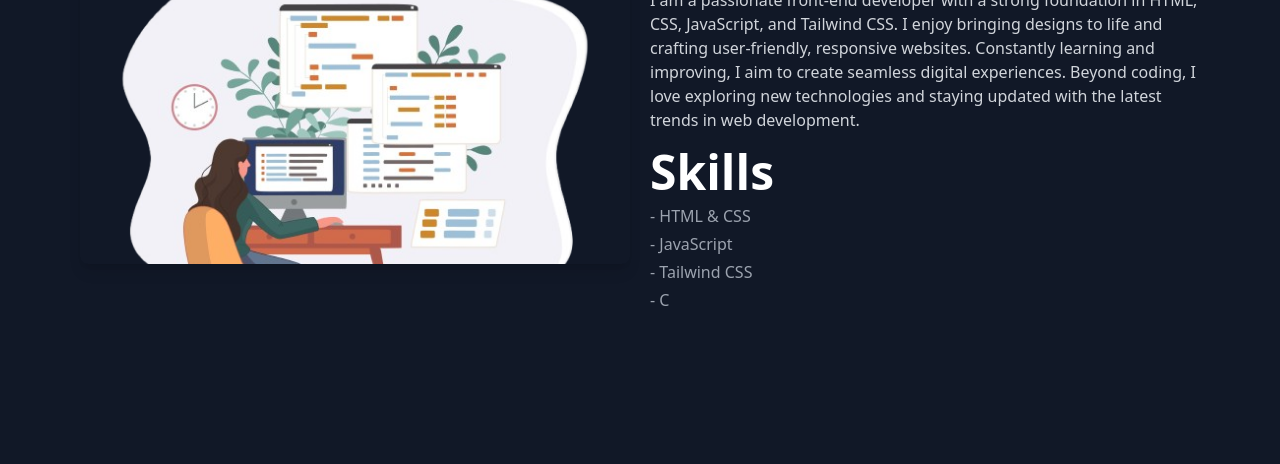
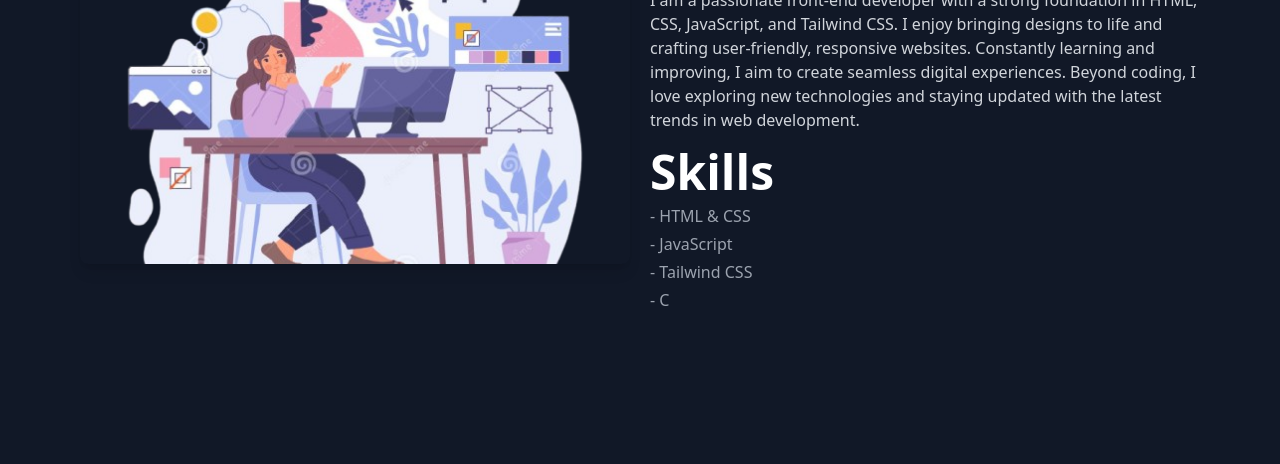
Before and after one commit to Bhavitha2402/Portfolio, a plain HTML site: page index.html in a window 1280 px wide. Shown: the part 760-1224 px from the top of the page. Drawn offline with nearby package versions, Linux system fonts and the light colour scheme.

Commit message:
Update index.html

```diff
--- a/index.html
+++ b/index.html
@@ -59,7 +59,7 @@
 
     <section id="about" class="py-20 px-4 max-w-6xl mx-auto flex flex-col md:flex-row items-center gap-5">
         <div class="w-full md:w-1/2 h-72 overflow-hidden shadow-lg rounded-lg">
-            <img src="about pic.png" alt="About Image" class="w-full h-full object-cover">
+            <img src="woman-graphic-designer-woman-graphic-designer-young-girl-working-images-computer-creating-graphic-element-website-255760405-removebg-preview.png" alt="About Image" class="w-full h-full object-cover">
         </div>
         <div class="w-full md:w-1/2 text-center md:text-left">
             <h2 class="text-5xl font-semibold">About Me</h2>
```
